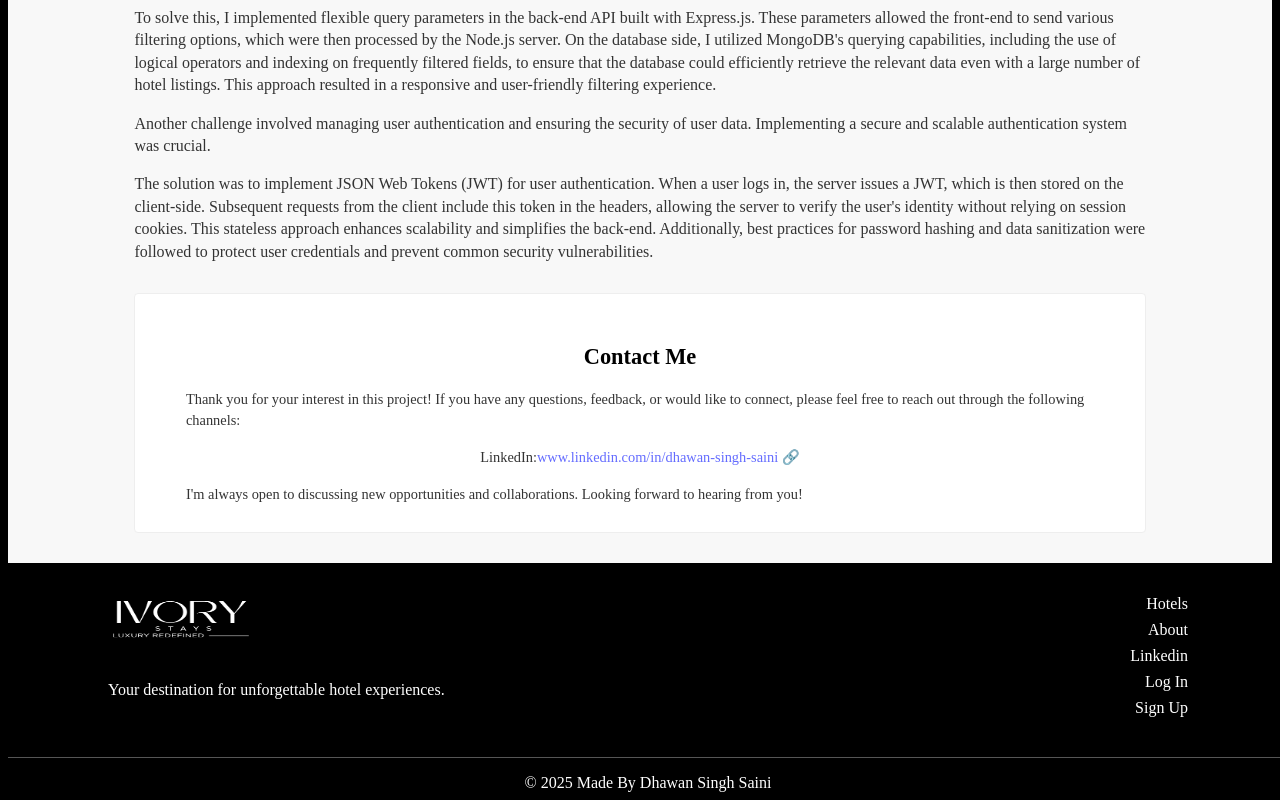
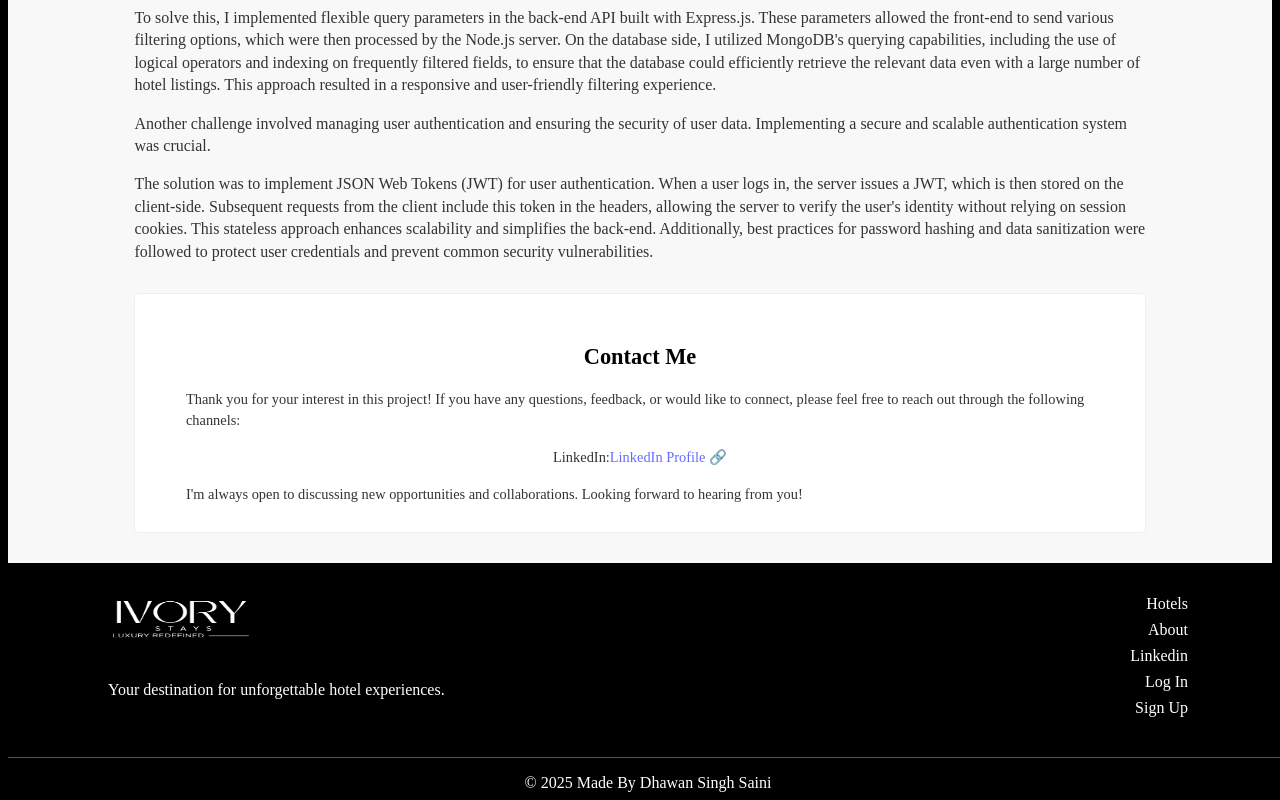
Before and after one commit to DhawanSinghSaini/hotel-booking-frontend, a React (Vite) app: page /about in a window 1280 px wide. Shown: the part 2022-2822 px from the top of the page. Built offline with nearby package versions, Linux system fonts and the light colour scheme; a web font is replaced by a local one.

Commit message:
Update AboutUs.jsx

```diff
--- a/src/pages/AboutUs.jsx
+++ b/src/pages/AboutUs.jsx
@@ -163,11 +163,10 @@
         <ul className={styles.contactList}>
           <li>
             LinkedIn:
-            <a
-              href="www.linkedin.com/in/dhawan-singh-saini"
-            >
-              www.linkedin.com/in/dhawan-singh-saini 🔗
+            <a href="https://www.linkedin.com/in/dhawan-singh-saini" target="_blank" rel="noopener noreferrer">
+                LinkedIn Profile 🔗
             </a>
+
           </li>
         </ul>
         <p>
```
